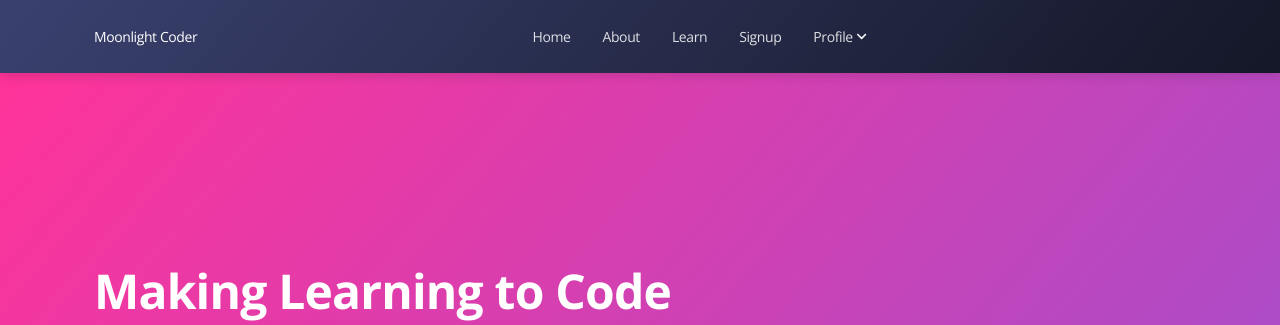
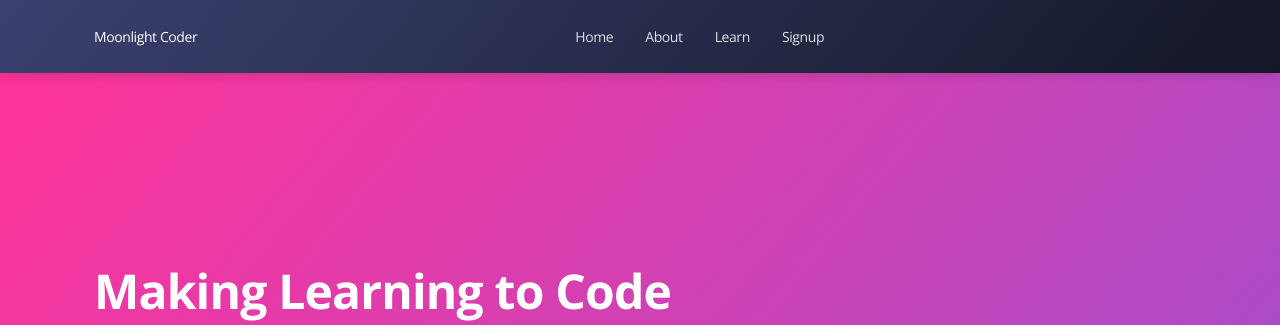
Before and after one commit to cwojick48/moonlight-coder, a Flask app: page / in a window 1280 px wide. Shown: the top 325 px of the page. Run offline with Flask 2, Linux system fonts and the light colour scheme; some libraries are stand-ins or nearby versions.

Commit message:
removed extra profile from nav

```diff
--- a/moonlight_coder/templates/main.html
+++ b/moonlight_coder/templates/main.html
@@ -71,13 +71,6 @@
                     {% endif %}
                 </li>
 
-                <li class="nav-item dropdown dropdown-hover mx-2">
-                    <a class="nav-link ps-2 d-flex justify-content-between cursor-pointer align-items-center" role="button" href="{{ url_for('profile') }}">
-                        Profile
-                        <img src="../static/assets/img/down-arrow-white.svg" alt="down-arrow" class="arrow ms-1">
-                    </a>
-                </li>
-
             </ul>
         </div>
     </div>
```
Also changed, not shown: moonlight_coder/db/moonlight.db.
